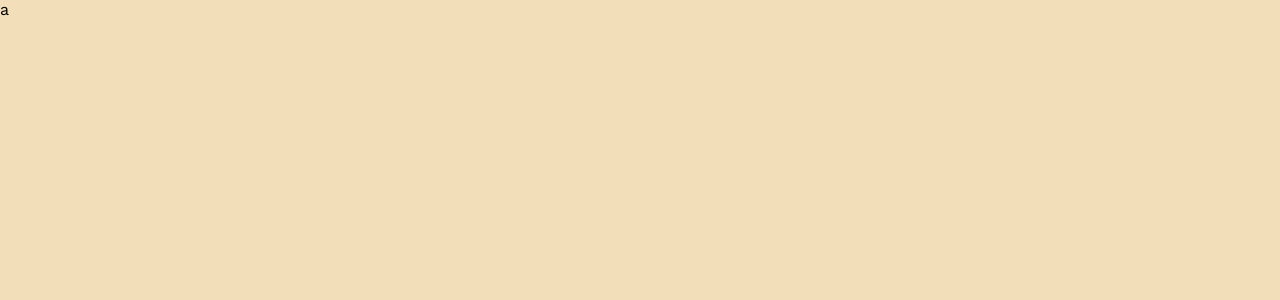
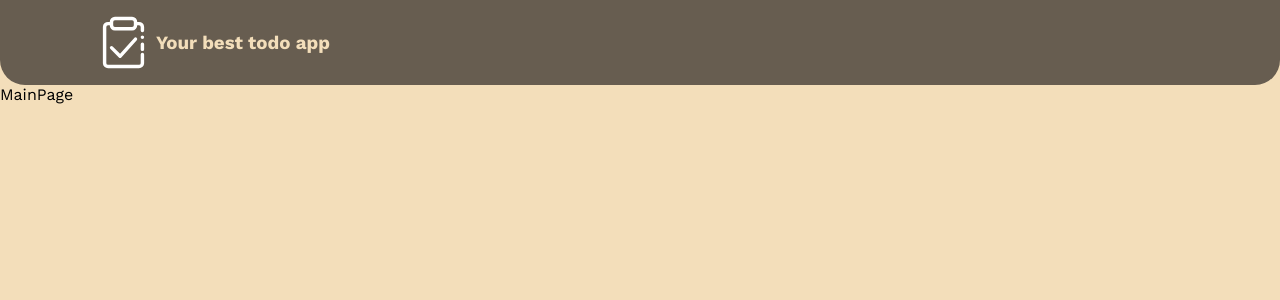
Before and after one commit to RemiixSp/practice-app, a React (Create React App) app: page / in a window 1280 px wide. Shown: the top 300 px of the page. Built offline with nearby package versions, Linux system fonts and the light colour scheme.

Commit message:
feat: :sparkles: adding router and header

```diff
--- a/package.json
+++ b/package.json
@@ -12,6 +12,7 @@
     "@types/react-dom": "^18.2.3",
     "react": "^18.2.0",
     "react-dom": "^18.2.0",
+    "react-router-dom": "^6.11.1",
     "react-scripts": "5.0.1",
     "sass": "^1.62.1",
     "typescript": "^4.9.5",
--- a/src/App.tsx
+++ b/src/App.tsx
@@ -1,6 +1,19 @@
+/* eslint-disable import/no-extraneous-dependencies */
 import React from 'react';
 import './style/app.scss';
+// import { Provider } from 'react-redux';
+import { BrowserRouter } from 'react-router-dom';
+import Routing from './boot/router';
+import Header from './components/header';
+// import { store } from './redux/store';
 
-const App: React.FC = () => <div className='App'>a</div>;
+const App: React.FC = () => (
+  // <Provider store={store}>
+  <BrowserRouter>
+    <Header />
+    <Routing />
+  </BrowserRouter>
+  // </Provider>
+);
 
 export default App;
--- /dev/null
+++ b/src/boot/router.tsx
@@ -0,0 +1,14 @@
+/* eslint-disable object-curly-newline */
+/* eslint-disable import/no-extraneous-dependencies */
+import React from 'react';
+
+import { BrowserRouter, Routes, Route, Navigate } from 'react-router-dom';
+import MainPage from '../pages/mainPage';
+
+const Router: React.FC = () => (
+  <Routes>
+    <Route path='/' element={<MainPage />} />
+  </Routes>
+);
+
+export default Router;
--- /dev/null
+++ b/src/components/header/header.module.scss
@@ -0,0 +1,25 @@
+@use '../../style/variables';
+
+.wrapper {
+  width: 100%;
+  background-color: variables.$brown;
+  border-radius: 0 0 25px 25px;
+}
+.container {
+  width: 85%;
+  margin: 0 auto;
+  padding: 15px 0;
+}
+
+.flexOnLogoAndName {
+  display: flex;
+  align-items: center;
+
+  .headerTextContainer {
+    margin-left: 5px;
+
+    h3 {
+      color: variables.$lightCream;
+    }
+  }
+}
--- /dev/null
+++ b/src/components/header/index.tsx
@@ -0,0 +1,21 @@
+import React from 'react';
+import styles from './header.module.scss';
+import { ReactComponent as Logo } from '../../resources/imgs/logo.svg';
+
+const Header: React.FC = () => {
+  const a = 5;
+  return (
+    <div className={styles.wrapper}>
+      <div className={styles.container}>
+        <div className={styles.flexOnLogoAndName}>
+          <Logo width={55} height={55} />
+          <div className={styles.headerTextContainer}>
+            <h3>Your best todo app</h3>
+          </div>
+        </div>
+      </div>
+    </div>
+  );
+};
+
+export default Header;
--- /dev/null
+++ b/src/pages/mainPage/index.tsx
@@ -0,0 +1,8 @@
+import React from 'react';
+
+const MainPage: React.FC = () => {
+  const a = 5;
+  return <div>MainPage</div>;
+};
+
+export default MainPage;
```
Also changed, not shown: src/resources/imgs/logo.svg (added), 1 other file (tests, documents, lock files or other folders).
